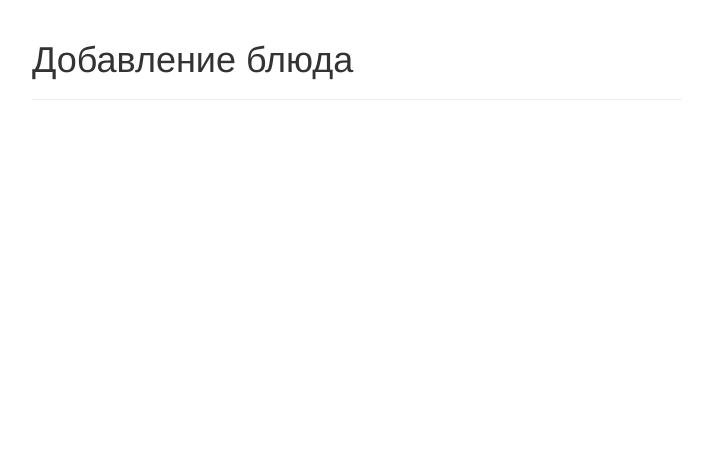
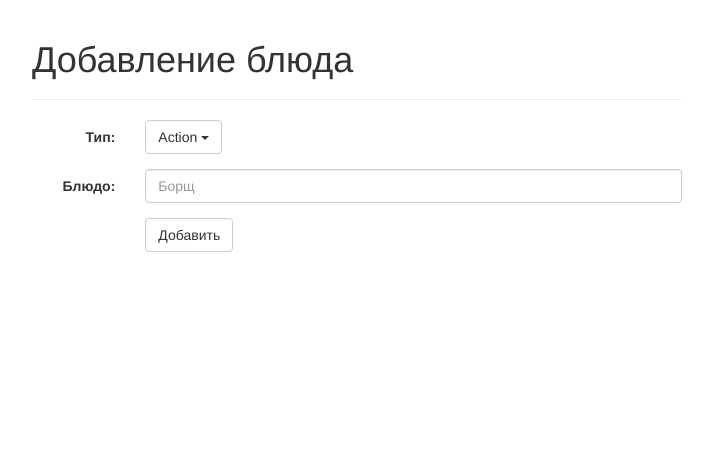
Before and after one commit to InvisibleMan/nwmenu, a Flask app: page /week/1/add/1 in a window 1280 px wide. Shown: the top 451 px of the page, without its empty margins (283-996 px from the left). Run offline with Flask 2, Linux system fonts and the light colour scheme.

Commit message:
Добавлена неработающая форма Add

```diff
--- a/main.py
+++ b/main.py
@@ -19,4 +19,4 @@ def about():
 
 if __name__ == '__main__':
     app.debug = True
-    app.run(None, 4000)
+    app.run(None, 4100)
--- a/templates/add.html
+++ b/templates/add.html
@@ -1,7 +1,40 @@
 {% extends "layout.html" %}
 {% block title %}Добавить{% endblock %}
 {% block content %}
-        <div class="page-header">
-          <h1>Добавление блюда</h1>
-        </div>
+  <div class="page-header">
+    <h1>Добавление блюда</h1>
+  </div>
+
+  <form class="form-horizontal" role="form">
+    <div class="form-group">
+      <label for="inputEmail3" class="col-sm-2 control-label">Тип:</label>
+      <div class="col-sm-10">
+        <!-- <input type="email" class="form-control" id="inputEmail3" placeholder="Email"> -->
+        <button type="button" class="btn btn-default dropdown-toggle" data-toggle="dropdown">
+          Action <span class="caret"></span>
+        </button>
+        <ul class="dropdown-menu" role="menu">
+          <li><a href="#">Action</a></li>
+          <li><a href="#">Another action</a></li>
+          <li><a href="#">Something else here</a></li>
+          <li class="divider"></li>
+          <li><a href="#">Separated link</a></li>
+        </ul>
+      </div>
+    </div>
+    <div class="form-group">
+      <label for="inputPassword3" class="col-sm-2 control-label">Блюдо:</label>
+      <div class="col-sm-10">
+        <input type="password" class="form-control" id="inputPassword3" placeholder="Борщ">
+      </div>
+    </div>
+    <div class="form-group">
+      <div class="col-sm-offset-2 col-sm-10">
+        <button type="submit" class="btn btn-default">Добавить</button>
+      </div>
+    </div>
+  </form>
+
+
+
 {% endblock %}
```
